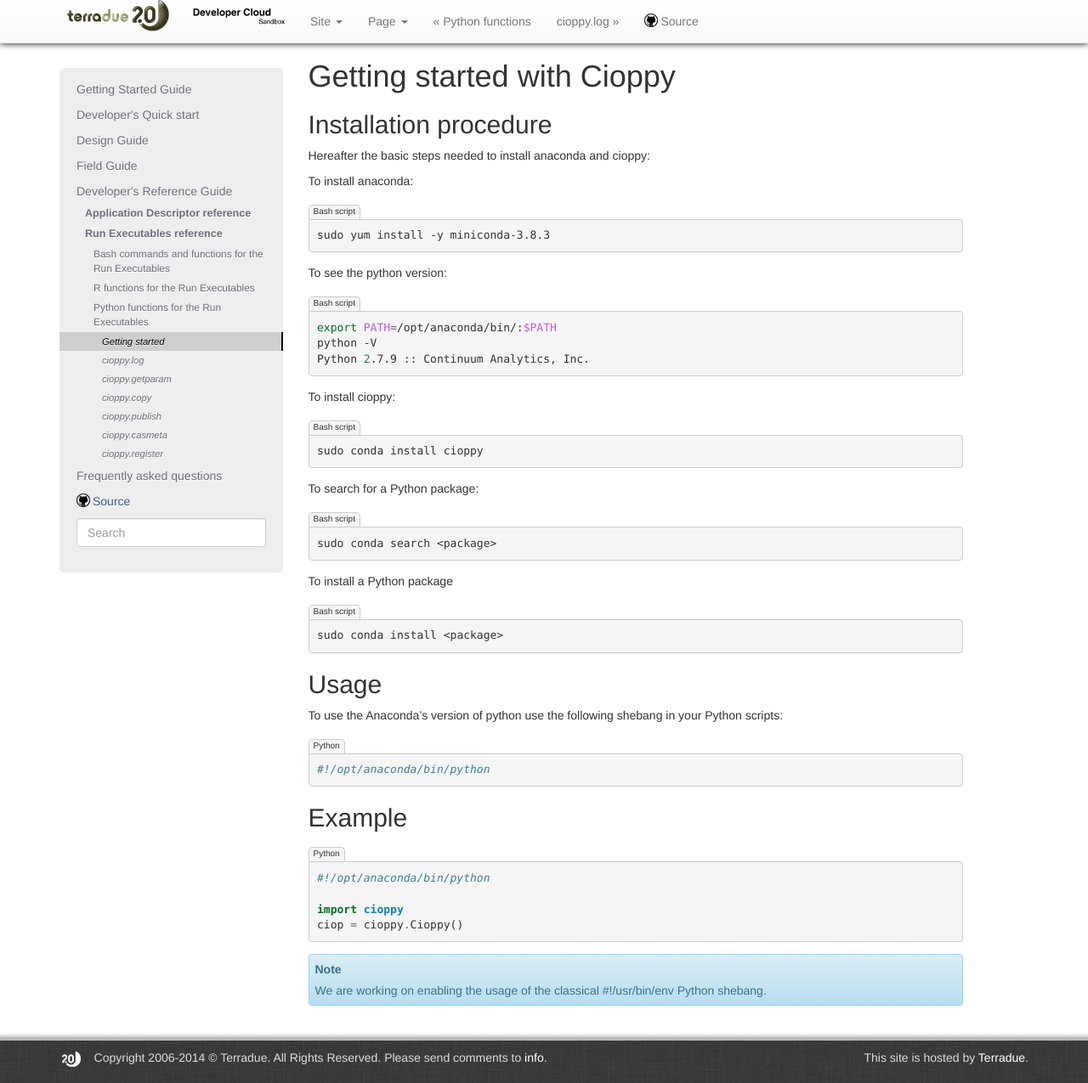
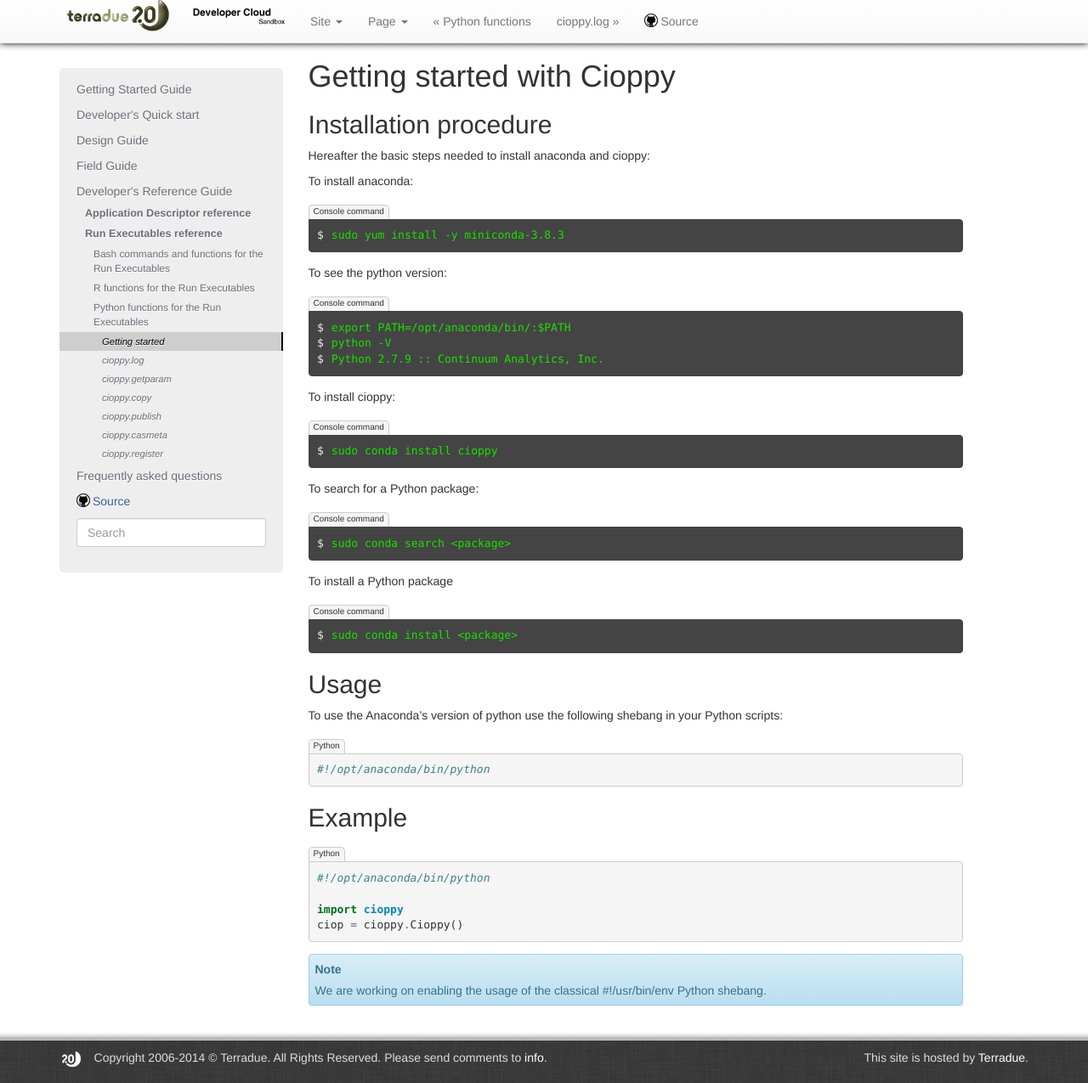
Before and after one commit to Terradue/doc-developer-sandbox, a Sphinx documentation site: the page built from source/reference/man/py_functions/started.rst, in a window 1280 px wide and 1275 px high. Shown: the whole window at 85% size. Built offline with Sphinx 7.4.7, drawn with Linux system fonts in a browser that asks for light colours; pages that are not in the unit, such as notebooks, are missing from menus.

Commit message:
update console

```diff
--- a/source/reference/man/py_functions/started.rst
+++ b/source/reference/man/py_functions/started.rst
@@ -8,13 +8,13 @@
 
 To install anaconda:
 
-.. code-block:: bash
+.. code-block:: console
 
   sudo yum install -y miniconda-3.8.3
 
 To see the python version:
 
-.. code-block:: bash
+.. code-block:: console
 
    export PATH=/opt/anaconda/bin/:$PATH
    python -V
@@ -23,19 +23,19 @@
 
 To install cioppy:
 
-.. code-block:: bash
+.. code-block:: console
 
    sudo conda install cioppy
 
 To search for a Python package:
 
-.. code-block:: bash
+.. code-block:: console
 
    sudo conda search <package>
 
 To install a Python package
 
-.. code-block:: bash
+.. code-block:: console
 
    sudo conda install <package>
 
```
